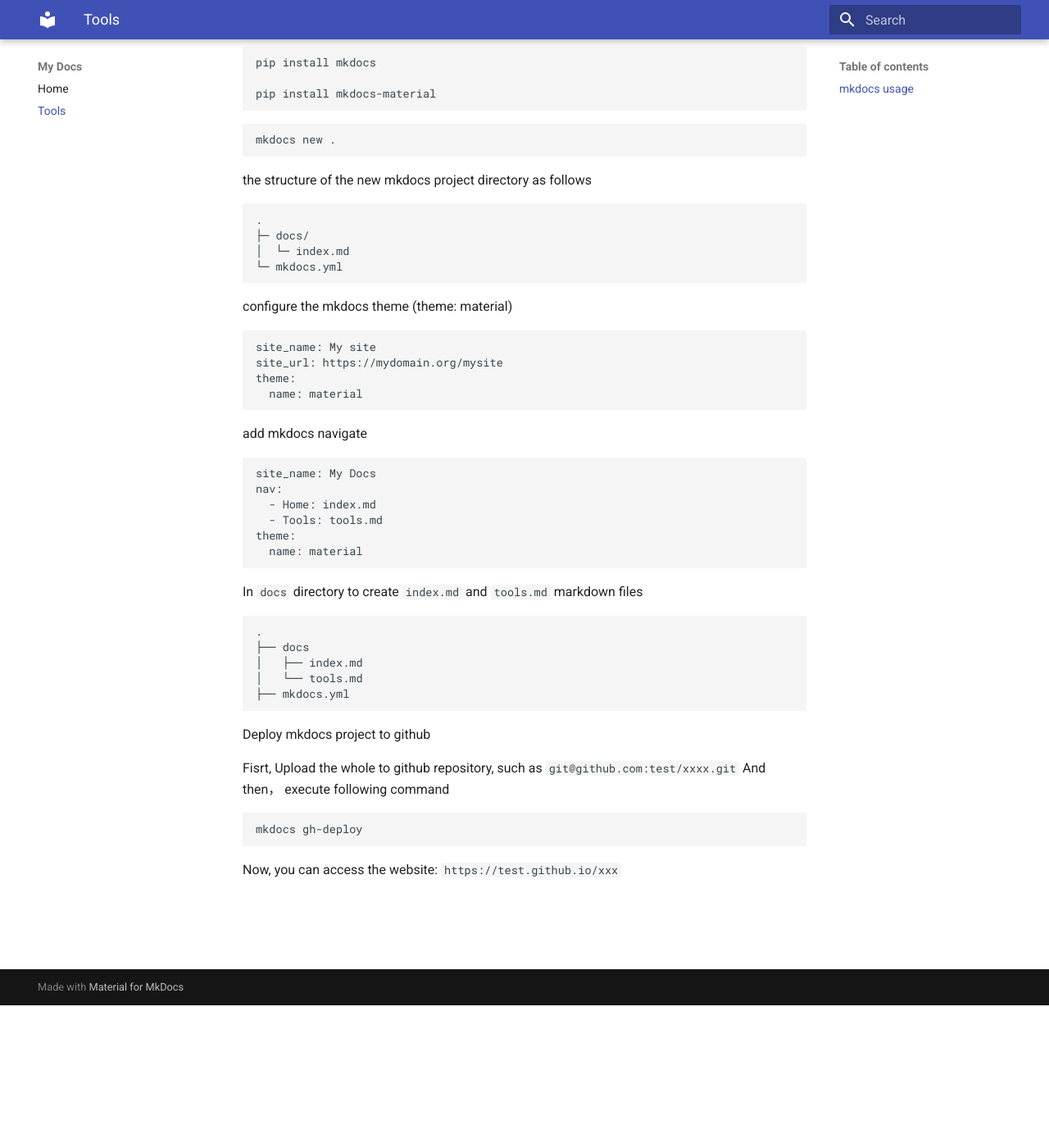
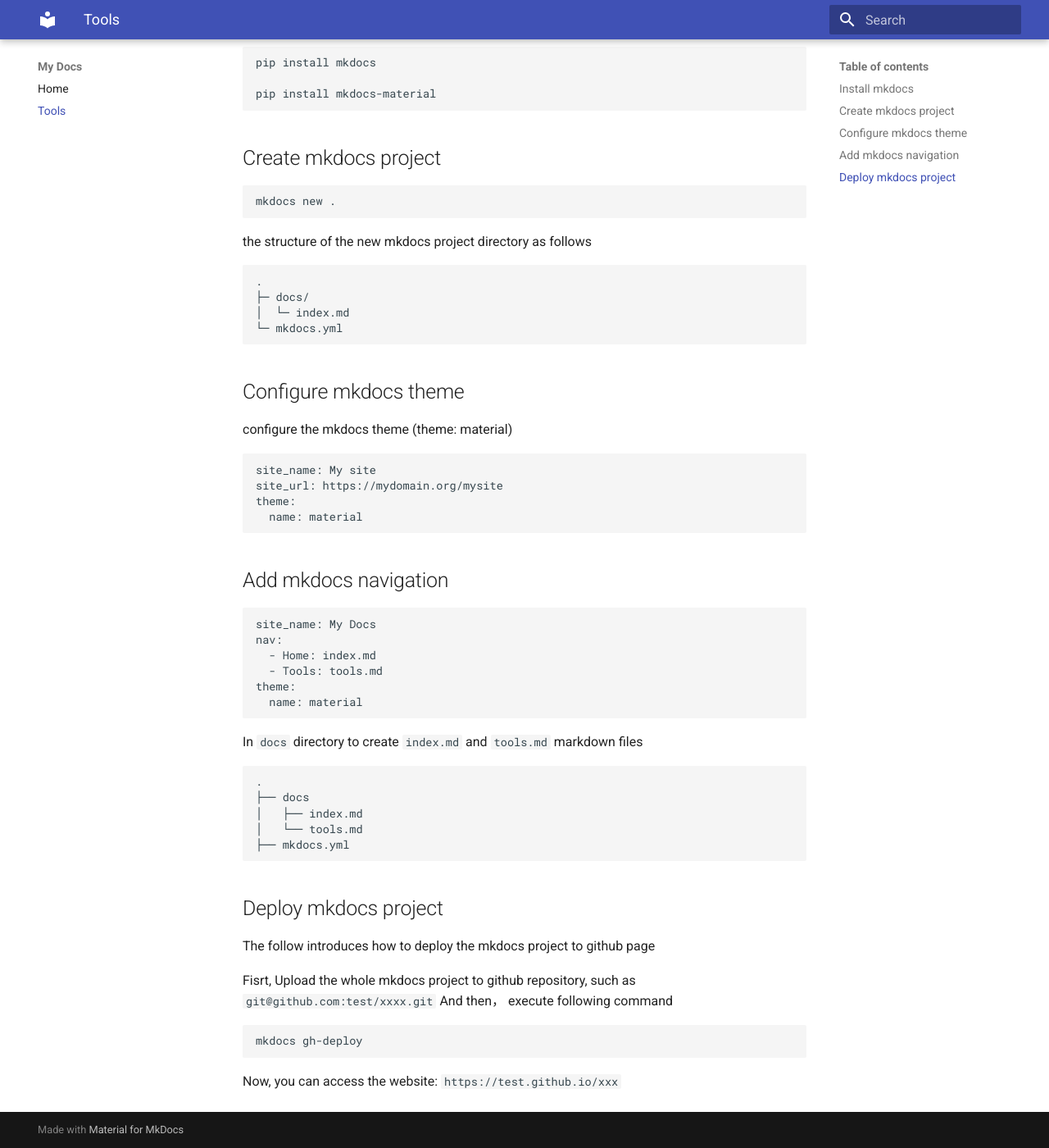
Before and after one commit to eecslab/eecs, an MkDocs documentation site: the page built from docs/tools.md, in a window 1280 px wide and 1400 px high, scrolled down 174 px. Shown: the whole window at 82% size. Built offline with MkDocs 1.6.1 and Material for MkDocs 9.7.7, drawn with Linux system fonts in a browser that asks for light colours.

Commit message:
modify tools.md

````diff
--- a/docs/tools.md
+++ b/docs/tools.md
@@ -1,10 +1,12 @@
-## mkdocs usage
+## Install mkdocs
 
 ```bash
 pip install mkdocs
 
 pip install mkdocs-material
 ```
+
+## Create mkdocs project
 
 ```bash
 mkdocs new .
@@ -19,6 +21,8 @@
 └─ mkdocs.yml
 ```
 
+## Configure mkdocs theme
+
 configure the mkdocs theme (theme: material)
 
 ```bash
@@ -28,7 +32,7 @@
   name: material
 ```
 
-add mkdocs navigate
+## Add mkdocs navigation
 
 ```
 site_name: My Docs
@@ -49,14 +53,15 @@
 ├── mkdocs.yml
 ```
 
-Deploy mkdocs project to github
+## Deploy mkdocs project
 
-Fisrt, Upload the whole to github repository, such as `git@github.com:test/xxxx.git`
+The follow introduces how to deploy the mkdocs project to github page
+
+Fisrt, Upload the whole mkdocs project to github repository, such as `git@github.com:test/xxxx.git`
 And then， execute following command
 
 ```bash
 mkdocs gh-deploy
 ```
 
-
 Now, you can access the website: `https://test.github.io/xxx`
````
